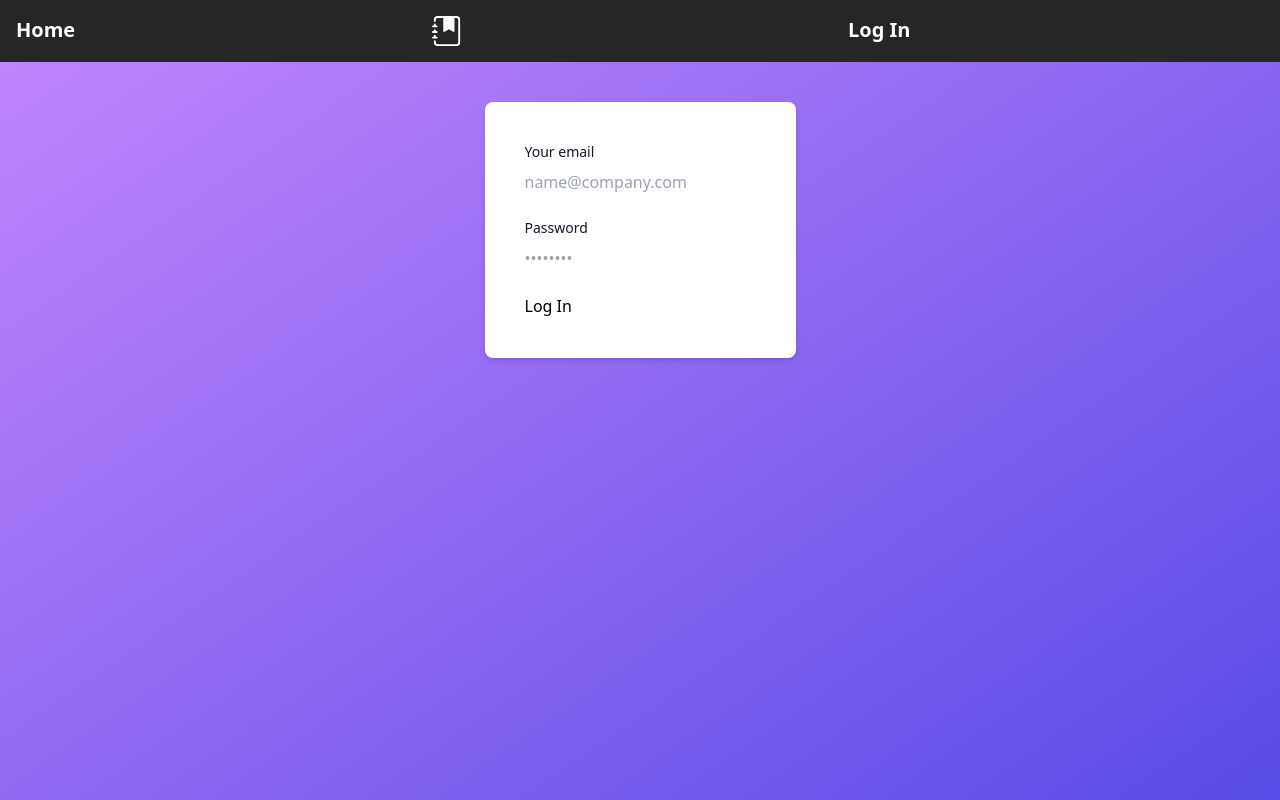
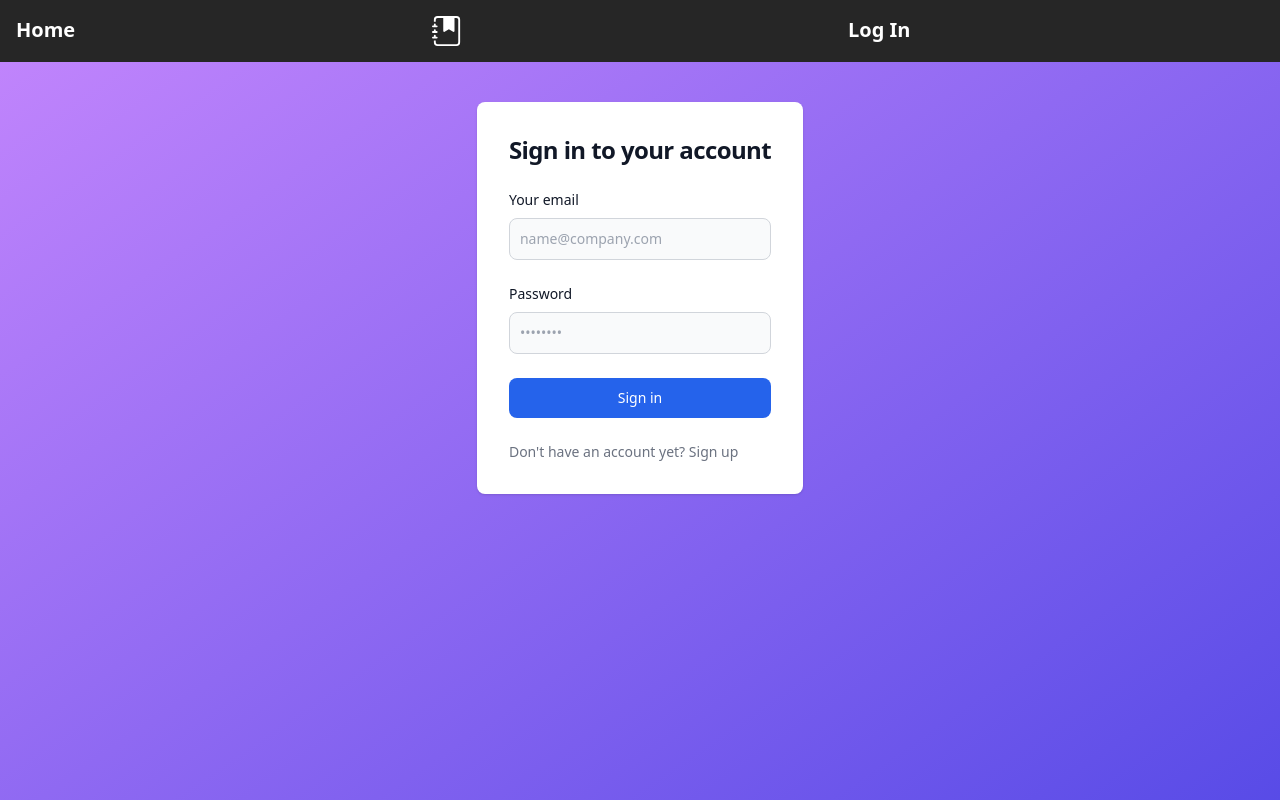
Before and after one commit to Deep-Aghera/Blog-next-app, a Next.js app: page /login in a window 1280 px wide. Shown: the top 800 px of the page. Built offline with nearby package versions, Linux system fonts and the light colour scheme; no server answers.

Commit message:
register and login updated

```diff
--- a/pages/login.tsx
+++ b/pages/login.tsx
@@ -1,23 +1,27 @@
-import { useState } from 'react';
-import { signIn } from 'next-auth/react';
-import { useRouter } from 'next/router';
+import { useState } from "react";
+import { signIn } from "next-auth/react";
+import { useRouter } from "next/router";
+import Link from "next/link";
 const logIn = () => {
-  const [email, setEmail] = useState('');
-  const [password, setPassword] = useState('');
+  const [email, setEmail] = useState("");
+  const [password, setPassword] = useState("");
   const [error, setError] = useState(null);
   const router = useRouter();
+
   const handleSubmit = async (event) => {
     event.preventDefault();
-    console.log("Inside log in",email,password)
+    console.log("Inside log in", email, password);
+
     try {
-      const result = await signIn('credentials', {
+      const result = await signIn("credentials", {
         redirect: false,
         Email: email,
         Password: password,
       });
-      console.log(result)
-      if(result.ok) {
-        router.push('/')
+      console.log(result);
+
+      if (result.ok) {
+        router.push("/");
       }
       if (result.error) {
         setError(result.error);
@@ -28,10 +32,18 @@
   };
 
   return (
-    <div className="flex items-start justify-start h-screen">
-      <form className="w-full max-w-md space-y-4 md:space-y-6 p-10 bg-white rounded-lg shadow-md">
+    <div className="flex flex-col items-center justify-start px-6 py-8 mx-auto md:h-screen lg:py-0">
+      <div className="w-full bg-white rounded-lg shadow dark:border md:mt-0 sm:max-w-md xl:p-0 dark:bg-gray-800 dark:border-gray-700">
+        <div className="p-6 space-y-4 md:space-y-6 sm:p-8">
+          <h1 className="text-xl font-bold leading-tight tracking-tight text-gray-900 md:text-2xl dark:text-white">
+            Sign in to your account
+          </h1>
+          <form className="space-y-4 md:space-y-6" onSubmit={handleSubmit}>
             <div>
-          <label htmlFor="email" className="block mb-2 text-sm font-medium text-gray-900 dark:text-white">
+              <label
+                htmlFor="email"
+                className="block mb-2 text-sm font-medium text-gray-900 dark:text-white"
+              >
                 Your email
               </label>
               <input
@@ -40,13 +52,16 @@
                 id="email"
                 value={email}
                 onChange={(e) => setEmail(e.target.value)}
-            className="input-field"
+                className="bg-gray-50 border border-gray-300 text-gray-900 sm:text-sm rounded-lg focus:ring-primary-600 focus:border-primary-600 block w-full p-2.5 dark:bg-gray-700 dark:border-gray-600 dark:placeholder-gray-400 dark:text-white dark:focus:ring-blue-500 dark:focus:border-blue-500"
                 placeholder="name@company.com"
                 required
               />
             </div>
             <div>
-          <label htmlFor="password" className="block mb-2 text-sm font-medium text-gray-900 dark:text-white">
+              <label
+                htmlFor="password"
+                className="block mb-2 text-sm font-medium text-gray-900 dark:text-white"
+              >
                 Password
               </label>
               <input
@@ -56,21 +71,56 @@
                 value={password}
                 onChange={(e) => setPassword(e.target.value)}
                 placeholder="••••••••"
-            className="input-field"
+                className="bg-gray-50 border border-gray-300 text-gray-900 sm:text-sm rounded-lg focus:ring-primary-600 focus:border-primary-600 block w-full p-2.5 dark:bg-gray-700 dark:border-gray-600 dark:placeholder-gray-400 dark:text-white dark:focus:ring-blue-500 dark:focus:border-blue-500"
                 required
               />
             </div>
-        <div>
+            {/* <div className="flex items-center justify-between">
+              <div className="flex items-start">
+                <div className="flex items-center h-5">
+                  <input
+                    id="remember"
+                    aria-describedby="remember"
+                    type="checkbox"
+                    className="w-4 h-4 border border-gray-300 rounded bg-gray-50 focus:ring-3 focus:ring-primary-300 dark:bg-gray-700 dark:border-gray-600 dark:focus:ring-primary-600 dark:ring-offset-gray-800"
+                    required
+                  />
+                </div>
+                <div className="ml-3 text-sm">
+                  <label
+                    htmlFor="remember"
+                    className="text-gray-500 dark:text-gray-300"
+                  >
+                    Remember me
+                  </label>
+                </div>
+              </div>
+              <a
+                href="#"
+                className="text-sm font-medium text-primary-600 hover:underline dark:text-primary-500"
+              >
+                Forgot password?
+              </a>
+            </div> */}
             <button
               type="submit"
-            className="button-primary"
               onClick={handleSubmit}
+              className="w-full text-white bg-blue-600 hover:bg-primary-700 focus:ring-4 focus:outline-none focus:ring-primary-300 font-medium rounded-lg text-sm px-5 py-2.5 text-center dark:bg-primary-600 dark:hover:bg-primary-700 dark:focus:ring-primary-800"
             >
-            Log In
+              Sign in
             </button>
+            <p className="text-sm font-light text-gray-500 dark:text-gray-400">
+              Don't have an account yet?{" "}
+              <Link
+                href="/register"
+                className="font-medium text-primary-600 hover:underline dark:text-primary-500"
+              >
+                Sign up
+              </Link>
+            </p>
+          </form>
         </div>
-        {error && <p className="text-red-500">{error}</p>}
-      </form>
+      </div>
     </div>
   );
 };
--- /dev/null
+++ b/pages/register.tsx
@@ -0,0 +1,121 @@
+import React, { useState } from 'react';
+import Link from 'next/link';
+
+
+
+const Register = () => {
+  const [name, setName] = useState('');
+  const [email, setEmail] = useState('');
+  const [password, setPassword] = useState('');
+  const [confirmPassword, setConfirmPassword] = useState('');
+  const [error, setError] = useState(null);
+
+  const handleRegister = async (e) => {
+    e.preventDefault();
+
+    if (password !== confirmPassword) {
+      setError('Passwords do not match');
+      return;
+    }
+
+    setError(null);
+
+    try {
+      const response = await fetch('https://impishthought.backendless.app/api/users/register', {
+        method: 'POST',
+        headers: {
+          'Content-Type': 'application/json',
+        },
+        body: JSON.stringify({ name, email, password }),
+      });
+
+      if (!response.ok) {
+        const data = await response.json();
+        setError(data.message || 'An error occurred while registering');
+        return;
+      }
+
+      // Registration successful, redirect or show success message
+    } catch (error) {
+      setError('An error occurred while registering');
+    }
+  };
+
+  return (
+    <div className="flex flex-col items-center justify-start px-6 py-8 mx-auto md:h-screen lg:py-0">
+      <div className="w-full bg-white rounded-lg shadow dark:border md:mt-0 sm:max-w-md xl:p-0 dark:bg-gray-800 dark:border-gray-700">
+        <div className="p-6 space-y-4 md:space-y-6 sm:p-8">
+          <h1 className="text-xl font-bold leading-tight tracking-tight text-gray-900 md:text-2xl dark:text-white">
+            Create an account
+          </h1>
+          {error && <p className="text-red-500">{error}</p>}
+          <form className="space-y-4 md:space-y-6" onSubmit={handleRegister}>
+            <div>
+              <label htmlFor="name" className="block mb-2 text-sm font-medium text-gray-900 dark:text-white">Your name</label>
+              <input
+                type="text"
+                value={name}
+                onChange={(e) => setName(e.target.value)}
+                name="name"
+                id="name"
+                className="bg-gray-50 border border-gray-300 text-gray-900 sm:text-sm rounded-lg focus:ring-primary-600 focus:border-primary-600 block w-full p-2.5 dark:bg-gray-700 dark:border-gray-600 dark:placeholder-gray-400 dark:text-white dark:focus:ring-blue-500 dark:focus:border-blue-500"
+                placeholder="name"
+                required
+              />
+            </div>
+            <div>
+              <label htmlFor="email" className="block mb-2 text-sm font-medium text-gray-900 dark:text-white">Your email</label>
+              <input
+                type="email"
+                value={email}
+                onChange={(e) => setEmail(e.target.value)}
+                name="email"
+                id="email"
+                className="bg-gray-50 border border-gray-300 text-gray-900 sm:text-sm rounded-lg focus:ring-primary-600 focus:border-primary-600 block w-full p-2.5 dark:bg-gray-700 dark:border-gray-600 dark:placeholder-gray-400 dark:text-white dark:focus:ring-blue-500 dark:focus:border-blue-500"
+                placeholder="name@company.com"
+                required
+              />
+            </div>
+            <div>
+              <label htmlFor="password" className="block mb-2 text-sm font-medium text-gray-900 dark:text-white">Password</label>
+              <input
+                type="password"
+                value={password}
+                onChange={(e) => setPassword(e.target.value)}
+                name="password"
+                id="password"
+                placeholder="••••••••"
+                className="bg-gray-50 border border-gray-300 text-gray-900 sm:text-sm rounded-lg focus:ring-primary-600 focus:border-primary-600 block w-full p-2.5 dark:bg-gray-700 dark:border-gray-600 dark:placeholder-gray-400 dark:text-white dark:focus:ring-blue-500 dark:focus:border-blue-500"
+                required
+              />
+            </div>
+            <div>
+              <label htmlFor="confirm-password" className="block mb-2 text-sm font-medium text-gray-900 dark:text-white">Confirm password</label>
+              <input
+                type="password"
+                value={confirmPassword}
+                onChange={(e) => setConfirmPassword(e.target.value)}
+                name="confirm-password"
+                id="confirm-password"
+                placeholder="••••••••"
+                className="bg-gray-50 border border-gray-300 text-gray-900 sm:text-sm rounded-lg focus:ring-primary-600 focus:border-primary-600 block w-full p-2.5 dark:bg-gray-700 dark:border-gray-600 dark:placeholder-gray-400 dark:text-white dark:focus:ring-blue-500 dark:focus:border-blue-500"
+                required
+              />
+            </div>
+            <button
+              type="submit"
+              className="w-full text-white bg-blue-600 hover:bg-primary-700 focus:ring-4 focus:outline-none focus:ring-primary-300 font-medium rounded-lg text-sm px-5 py-2.5 text-center dark:bg-primary-600 dark:hover:bg-primary-700 dark:focus:ring-primary-800"
+            >
+              Create an account
+            </button>
+            <p className="text-sm font-light text-gray-500 dark:text-gray-400">
+              Already have an account? <Link className="font-medium text-primary-600 hover:underline dark:text-primary-500" href="/login">Login here</Link>
+            </p>
+          </form>
+        </div>
+      </div>
+    </div>
+  );
+};
+
+export default Register;
```
Lines whose indentation alone changed are shown as unchanged.
